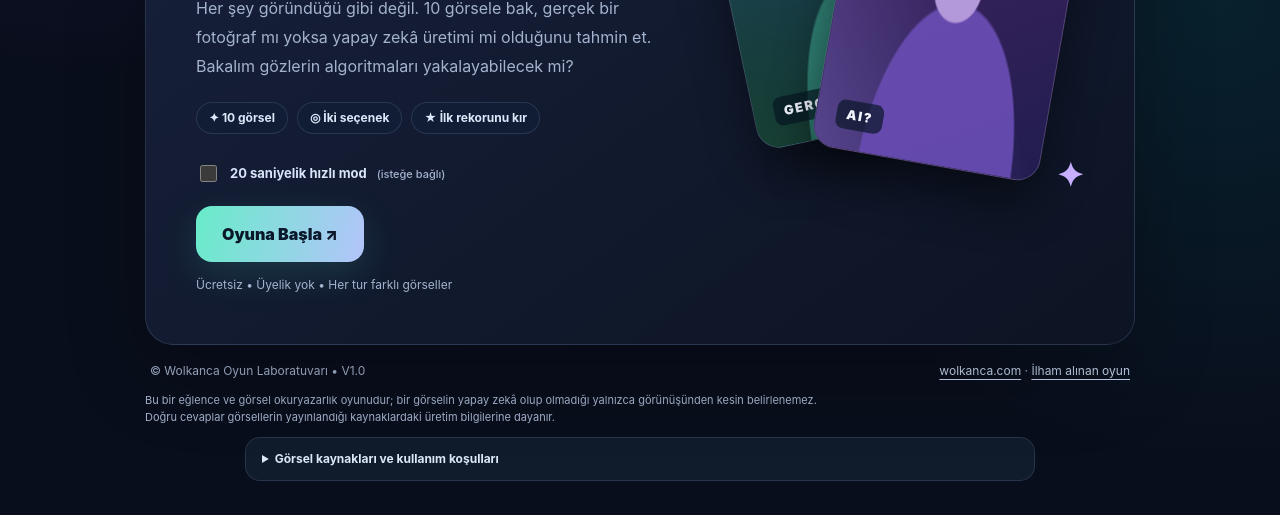
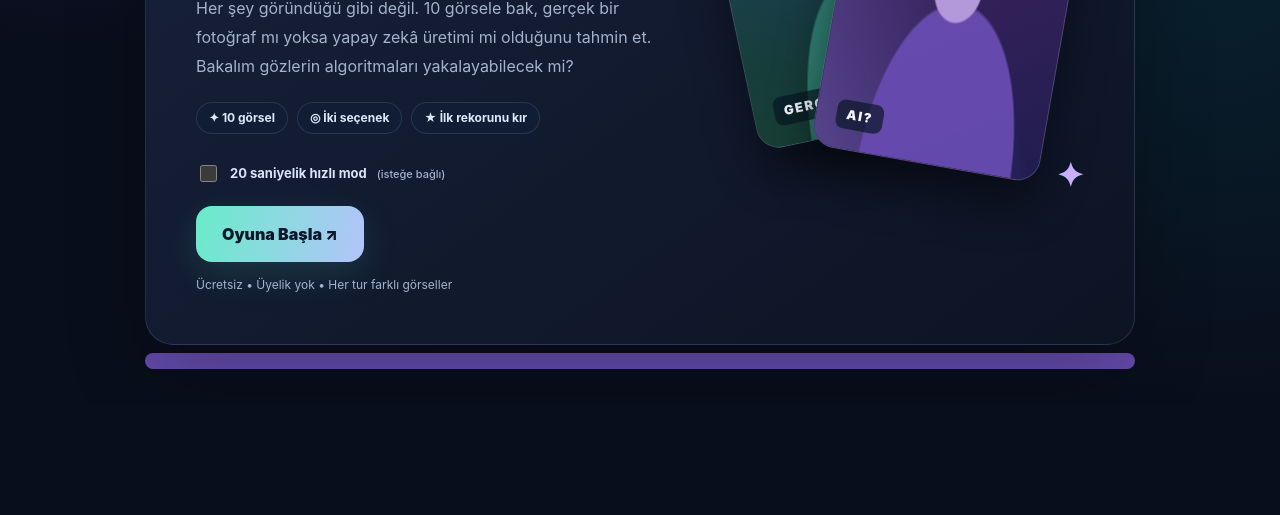
Before and after one commit to wolkanca/ai-or-real-quiz, a plain HTML site: page index.template.html in a window 1280 px wide. Shown: the part 418-933 px from the top of the page. After the commit the page ends 821 px from the top, so only its background shows below. Drawn offline with Linux system fonts and the light colour scheme.

Commit message:
Add footer styles to index.template.html

```diff
--- a/index.template.html
+++ b/index.template.html
@@ -113,6 +113,8 @@
     .credits{max-width:790px;margin:12px auto 0;border:1px solid var(--edge);border-radius:15px;background:#101b2b;padding:12px 16px;font-size:12px;color:var(--muted)}
     .credits summary{cursor:pointer;color:#dbe8fa;font-weight:750}
     .credits ul{padding-left:22px;columns:2;gap:26px}.credits li{break-inside:avoid;margin:5px 0}.credits a{color:#d1e7fa}
+    footer{height:1rem;overflow:hidden;background:#654bad;border-radius:.5rem;margin:.5rem auto 0}
+    footer:hover,footer:active,footer:focus{height:unset;background:none}
     @media(max-width:700px){.intro-grid{grid-template-columns:1fr;gap:10px;min-height:0}.collage{height:180px;order:-1;margin:0 auto;width:240px}.halo{width:195px;height:195px}.art-card{width:122px;height:146px;border-radius:16px;padding:10px}.art-card.real{transform:translate(-30px,-5px) rotate(-13deg)}.art-card.ai{transform:translate(27px,7px) rotate(13deg)}.art-card span{font-size:10px}.spark{font-size:23px}.intro h1{font-size:clamp(39px,11vw,61px)}.lead{font-size:14px;line-height:1.7}.screen{padding:24px}.credits ul{columns:1}}
     @media(max-width:440px){.shell{width:100%;padding-bottom:0}.sitehead{padding:12px 16px}.brand{font-size:12px}.brand-symbol{width:35px;height:35px;font-size:20px;border-radius:11px}.brand small{font-size:9px}.badge{padding:6px 9px;font-size:11px}.stage{border-radius:0;border-left:0;border-right:0}.screen{padding:21px 14px 26px}.collage{height:140px}.art-card{width:115px;height:136px}.intro h1{font-size:42px}.gamehead{margin-bottom:12px}.image-frame{height:min(47dvh,385px);min-height:235px;border-radius:15px}.hud-cell{padding:9px 6px}.qtitle{font-size:22px}.choice{min-height:72px;font-size:14px}.sitefoot{padding:18px 14px}.credits{border-radius:0;margin:12px 0 0}}
     @media(prefers-reduced-motion:reduce){*,*::before,*::after{scroll-behavior:auto!important;animation:none!important;transition:none!important}}
```
